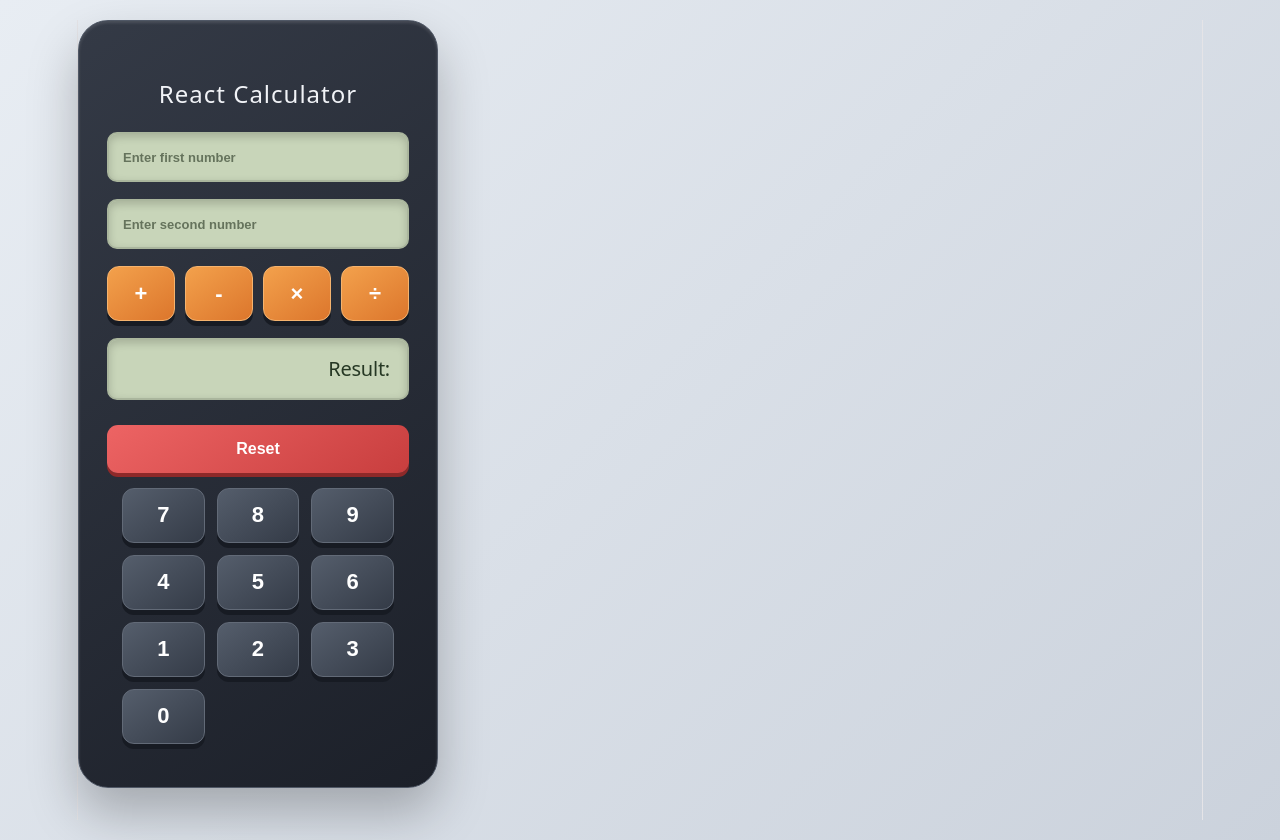
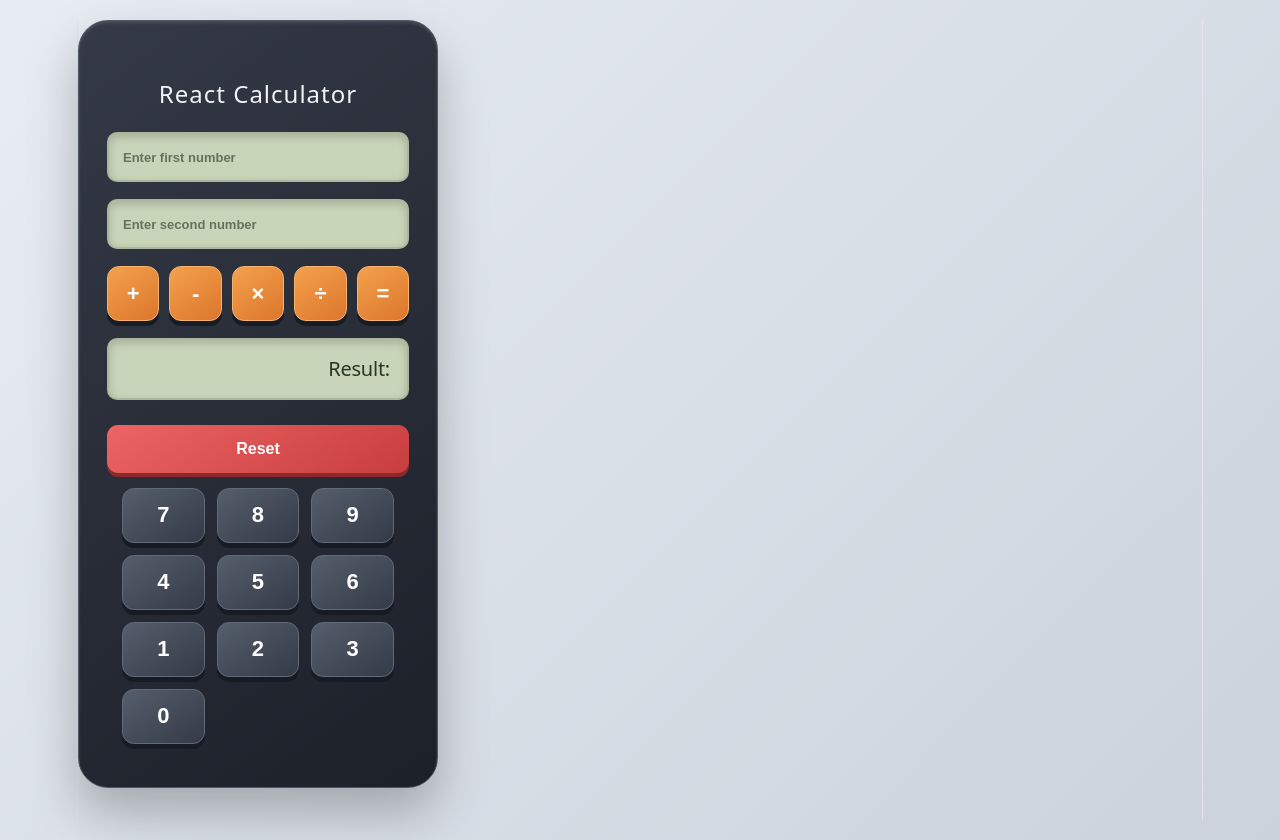
Before and after one commit to saraehrari/Caculate, a React (Vite) app in the folder Calculate/: page / in a window 1280 px wide. Built offline with nearby package versions, Linux system fonts and the light colour scheme.

Commit message:
Update App.jsx

```diff
--- a/Calculate/src/App.jsx
+++ b/Calculate/src/App.jsx
@@ -6,8 +6,9 @@ function App(){
   const [num1, setNum1]= useState("");
   const [num2, setNum2]= useState("");
   const [error, setError]= useState();
-  const [dsplay, setDsplay]= useState(null);
+  const [dsplay, setDsplay]= useState('');
   const [operation, setOperation] = useState("");
+  const [activeInput, setActiveInput] = useState("num1");
 
 
   const Addition= () =>{
@@ -33,7 +34,7 @@ function App(){
 
   }
 
-  function Cuculation(){
+ function Calculation(){
  if(operation==='+'){
    Addition();
  }
@@ -83,6 +84,8 @@ function App(){
         <button type="button" onClick={() => setOperation("-")}>-</button>
         <button type="button" onClick={()=> setOperation("×")}>×</button>
         <button type="button" onClick={()=> setOperation("÷")}>÷</button>
+
+  <button type="button" onClick={Calculation}>=</button>
       </div>
 
       {/* Result */}
```
